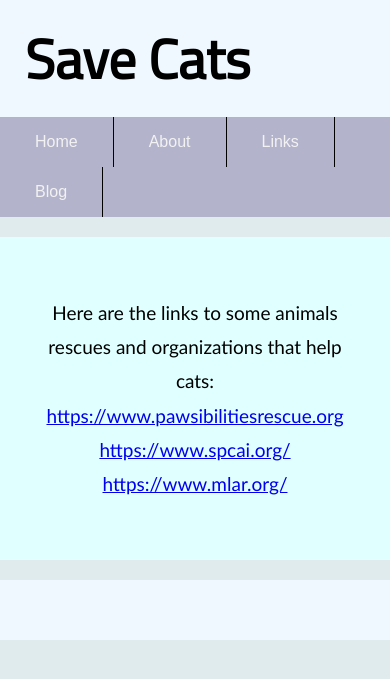
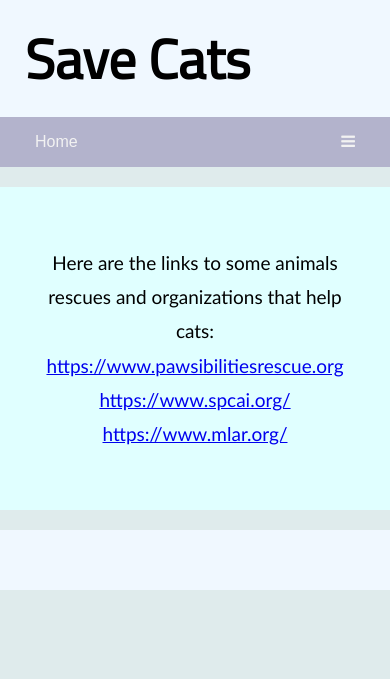
Before and after one commit to Jewel494/Jewel494.github.io, a Jekyll site: the page indextwo.html, which Jekyll copies as it is, in a window 390 px wide. Shown: the top 679 px of the page. Built offline with Jekyll 4.4.1, drawn with Linux system fonts in a browser that asks for light colours; some web fonts are replaced.

Commit message:
Update indextwo.html

```diff
--- a/indextwo.html
+++ b/indextwo.html
@@ -5,6 +5,7 @@
 <title>Save Cats</title>
 <link href="https://fonts.googleapis.com/css?family=Titillium+Web:400,400i" rel="stylesheet">
 <link href="https://fonts.googleapis.com/css?family=Andika" rel="stylesheet">
+<link rel="stylesheet" href="https://cdnjs.cloudflare.com/ajax/libs/font-awesome/4.7.0/css/font-awesome.min.css">
 <style>
 * {box-sizing: border-box;
 
@@ -51,6 +52,7 @@
       width: 100%;
       margin: 0;
       transition: background-color 1.0s ease;
+      postion: relative;
 
      }
 
@@ -73,6 +75,7 @@
         color: #f2f2f2;
         transition: background-color 1.0s ease;
     }
+
     ul {
     list-style-type: none;
     margin: 0;
@@ -82,6 +85,15 @@
 li {
     float: left;
     border-right: 1px solid black;
+}
+
+.active {
+  background-color: #b3b3cc;
+  color: white;
+}
+
+.topnav .icon {
+  display: none;
 }
   /*End Styling for Nav Bar*/
 /*The first paragraph of the links page*/
@@ -141,6 +153,48 @@ img {vertical-align: middle;}
   to {opacity: 1}
 }
 
+@media screen and (max-width: 600px) {
+  .topnav a:not(:first-child) {display: none;}
+  .topnav a.icon {
+    float: right;
+    display: block;
+  }
+}
+
+@media screen and (max-width: 600px) {
+  .topnav.responsive {position: relative;}
+  .topnav.responsive a.icon {
+    position: absolute;
+    right: 0;
+    top: 0;
+  }
+  .topnav.responsive a {
+    float: none;
+    display: block;
+    text-align: left;
+  }
+}
+
+@media screen and (max-width: 600px) {
+  .topnav a:not(:first-child) {display: none;}
+  .topnav a.icon {
+    float: right;
+    display: block;
+  }
+}
+
+@media screen and (max-width: 600px) {
+  .topnav.responsive {position: relative;}
+  .topnav.responsive .icon {
+    position: absolute;
+    right: 0;
+    top: 0;
+  }
+  .topnav.responsive a {
+    float: none;
+    display: block;
+    text-align: left;
+  }
 </style>
  <div class="tophead">
    <h1><a href="index.html">Save Cats</a></h1>
@@ -148,13 +202,16 @@ img {vertical-align: middle;}
 </head>
 <body>
 
-<div class="topnav">
-<ul>
-  <li><a href="index.html">Home</a></li>
-  <li><a href="indexone.html">About</a></li>
-   <li><a href="indextwo.html">Links</a></li>
-   <li><a href="indexthree.html">Blog</a></li>
-    </ul>
+<div class="topnav" id="myTopnav">
+
+  <a href="index.html">Home</a>
+  <a href="indexone.html">About</a>
+   <a href="indextwo.html">Links</a>
+   <a href="indexthree.html">Blog</a>
+
+     <a href="javascript:void(0);" class="icon" onclick="myFunction()">
+    <i class="fa fa-bars"></i>
+  </a>
   </div>
   <!--The first block of text -->
    <div class="firstblock">
```
Also changed, not shown: other parts of indextwo.html (+10 -0 lines).
